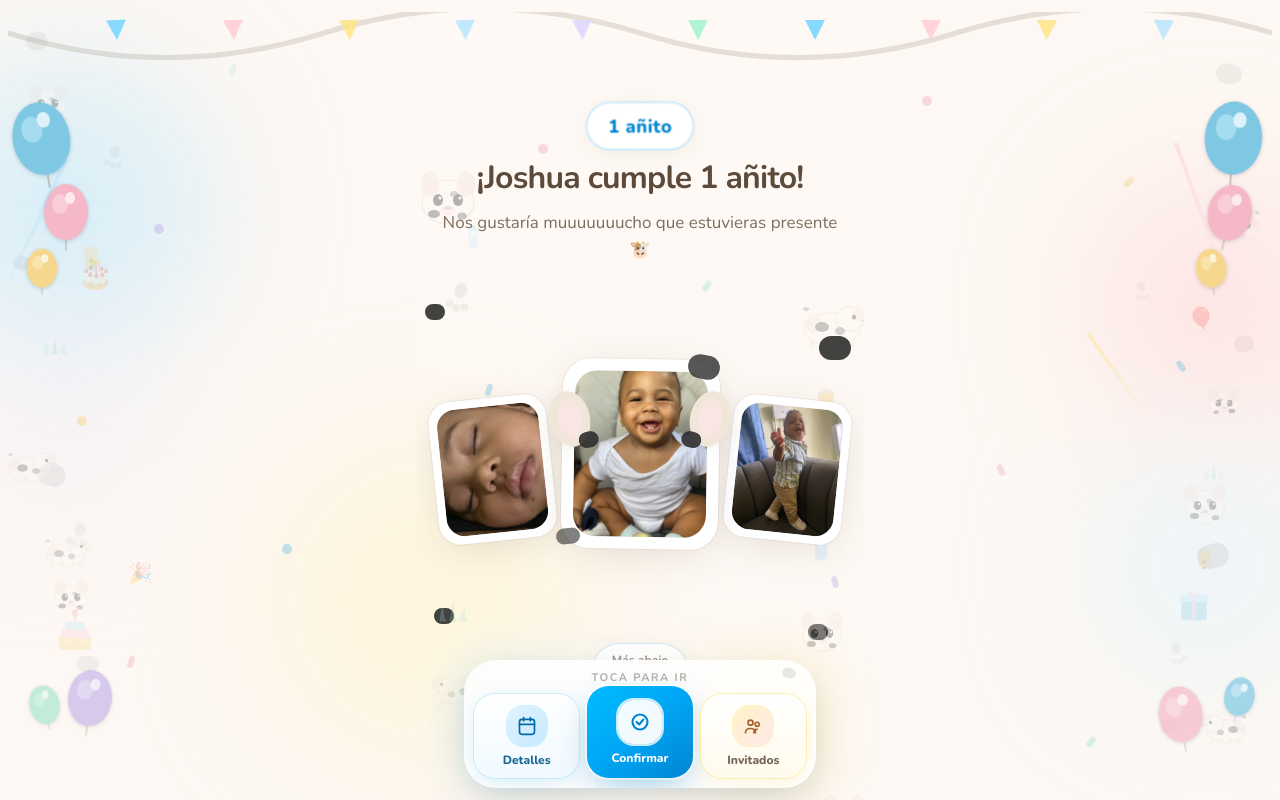
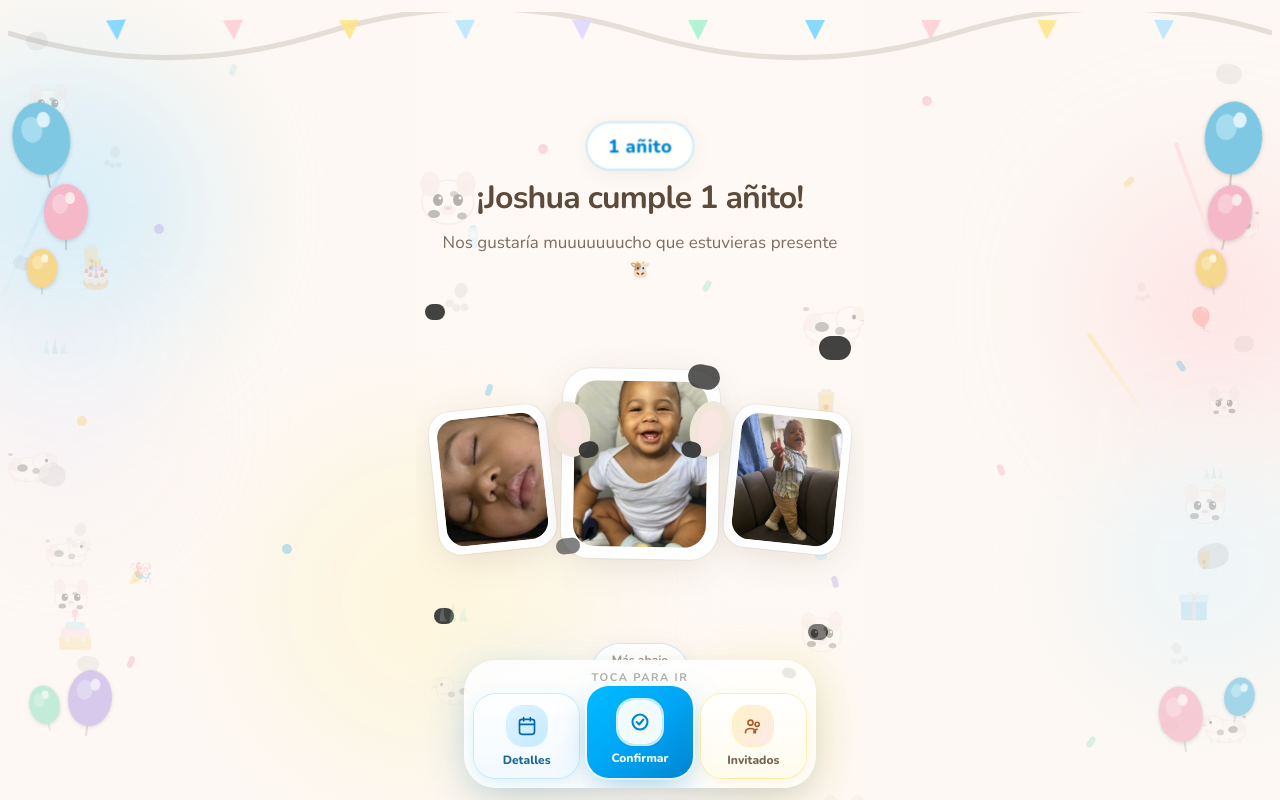
Before and after one commit to mateoalcans11-commits/joshua-invitation, a Next.js app: page / in a window 1280 px wide. Shown: the top 800 px of the page. Built offline with nearby package versions, Linux system fonts and the light colour scheme.

Commit message:
Nudge 1 añito badge slightly lower below the safe area.
Co-authored-by: Cursor <cursoragent@cursor.com>

```diff
--- a/src/components/HeroInvitation.tsx
+++ b/src/components/HeroInvitation.tsx
@@ -61,7 +61,7 @@ function PhotoFrame({
 function AnitoBadge() {
   return (
     <div
-      className="animate-wiggle relative z-20 mb-3 inline-flex rounded-full bg-white/90 px-5 py-2 shadow-soft ring-2 ring-sky-200/70 backdrop-blur-sm"
+      className="animate-wiggle relative z-20 mt-4 mb-3 inline-flex rounded-full bg-white/90 px-5 py-2 shadow-soft ring-2 ring-sky-200/70 backdrop-blur-sm sm:mt-5"
       aria-hidden
     >
       <span className="font-display text-base font-extrabold tracking-wide text-sky-600 sm:text-lg">
```
